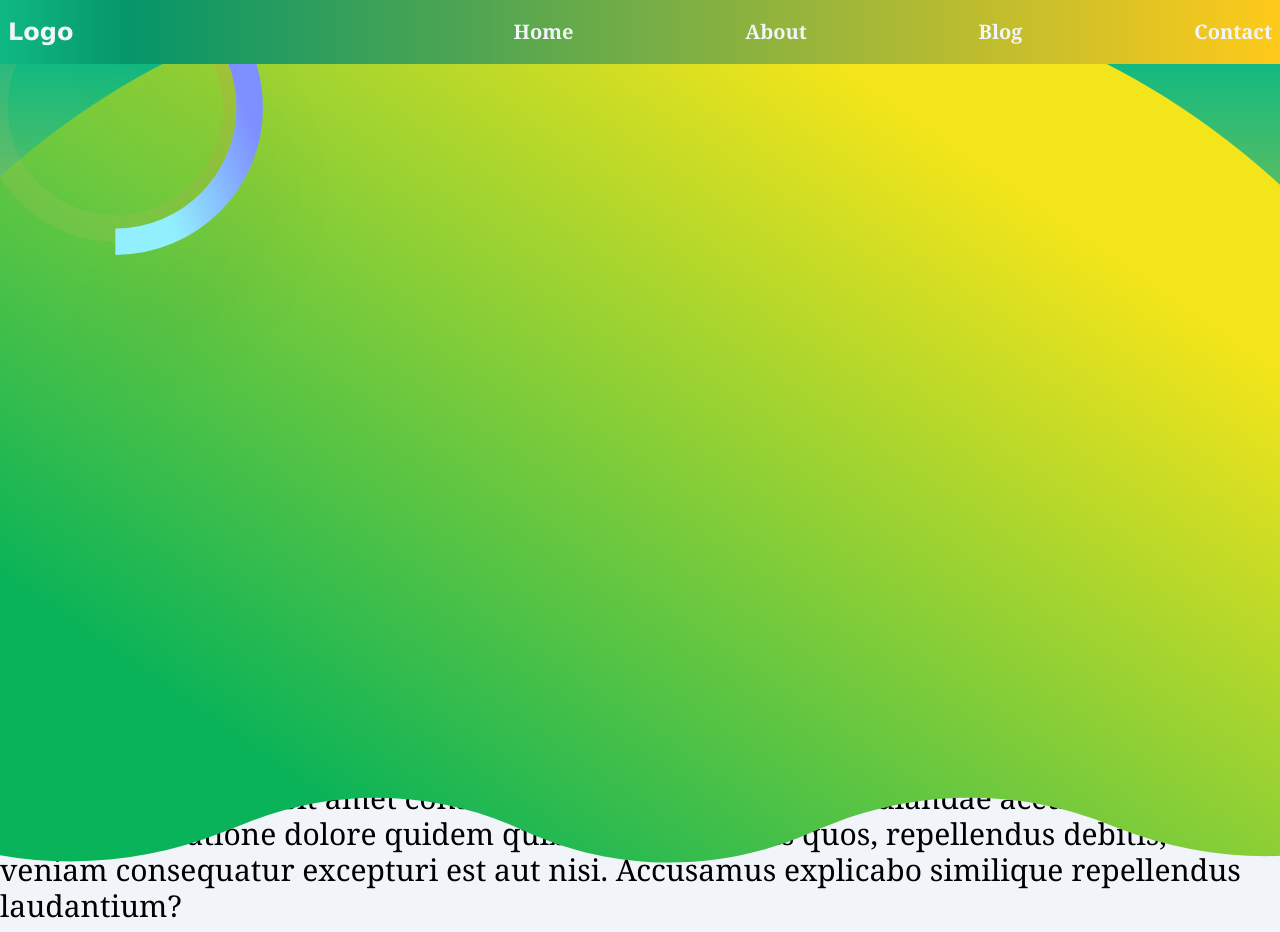
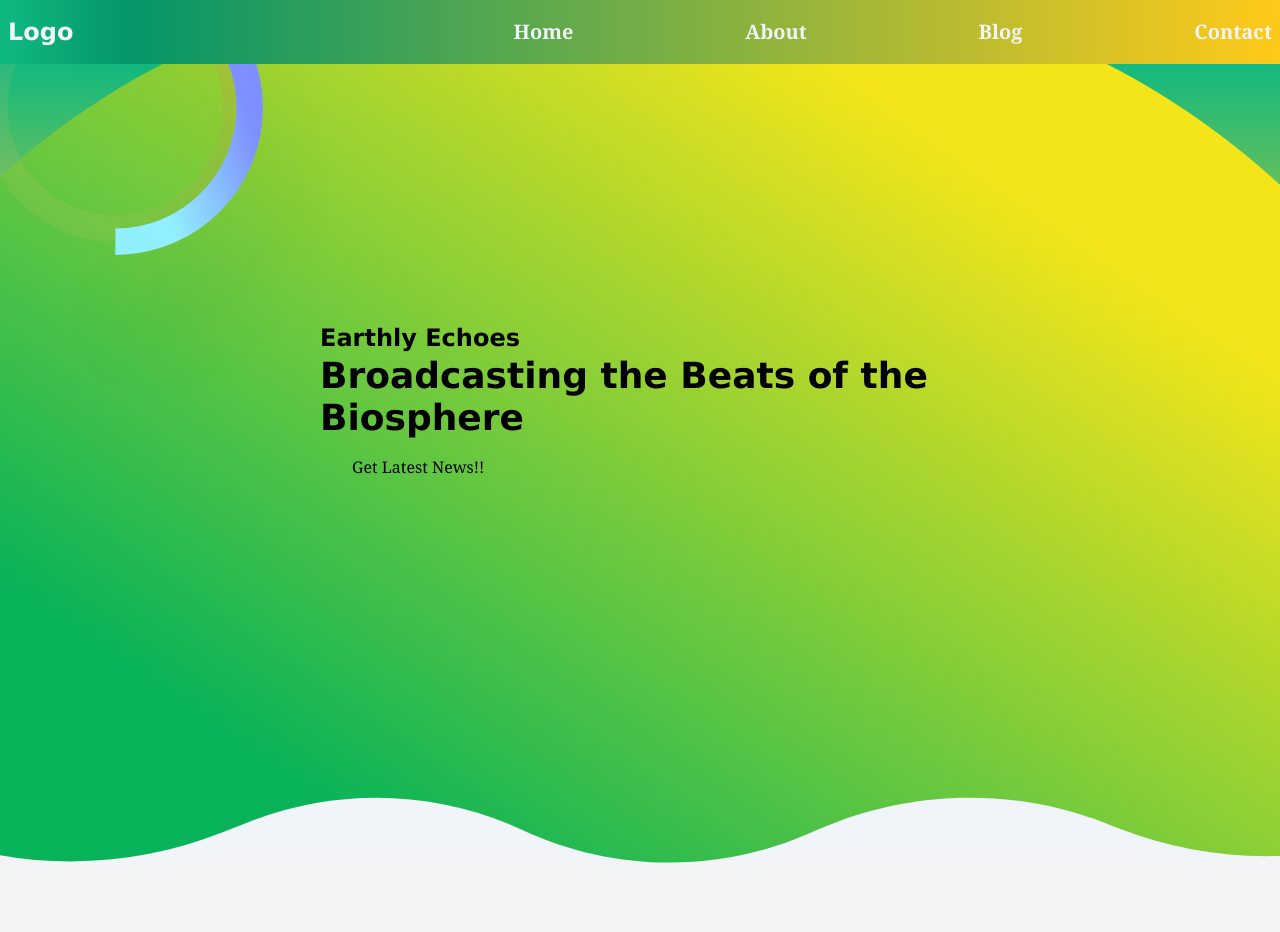
Before and after one commit to PlanetCrisisInfo/frontend, a Next.js app: page / in a window 1280 px wide. Shown: the top 932 px of the page. Built offline with nearby package versions, Linux system fonts and the light colour scheme.

Commit message:
before some framework

```diff
--- a/src/components/common/header/home/Hero/index.tsx
+++ b/src/components/common/header/home/Hero/index.tsx
@@ -15,13 +15,16 @@ const Hero = () => {
         priority={true}
         quality={75}
       />
-      <div className="">
-        <p className="text-3xl">
-          Lorem ipsum dolor sit amet consectetur adipisicing elit. Repudiandae
-          accusamus perspiciatis ratione dolore quidem quibusdam ducimus quos,
-          repellendus debitis, veniam consequatur excepturi est aut nisi.
-          Accusamus explicabo similique repellendus laudantium?
-        </p>
+      <div className="absolute m-auto top-[40vmin] left-0 right-0 z-50">
+        <div className="w-1/2 mx-auto">
+          <h2>
+            Earthly Echoes <br />{" "}
+            <span className="text-4xl">
+              Broadcasting the Beats of the Biosphere
+            </span>
+          </h2>
+          <button>Get Latest News!!</button>
+        </div>
       </div>
     </div>
   )
```
